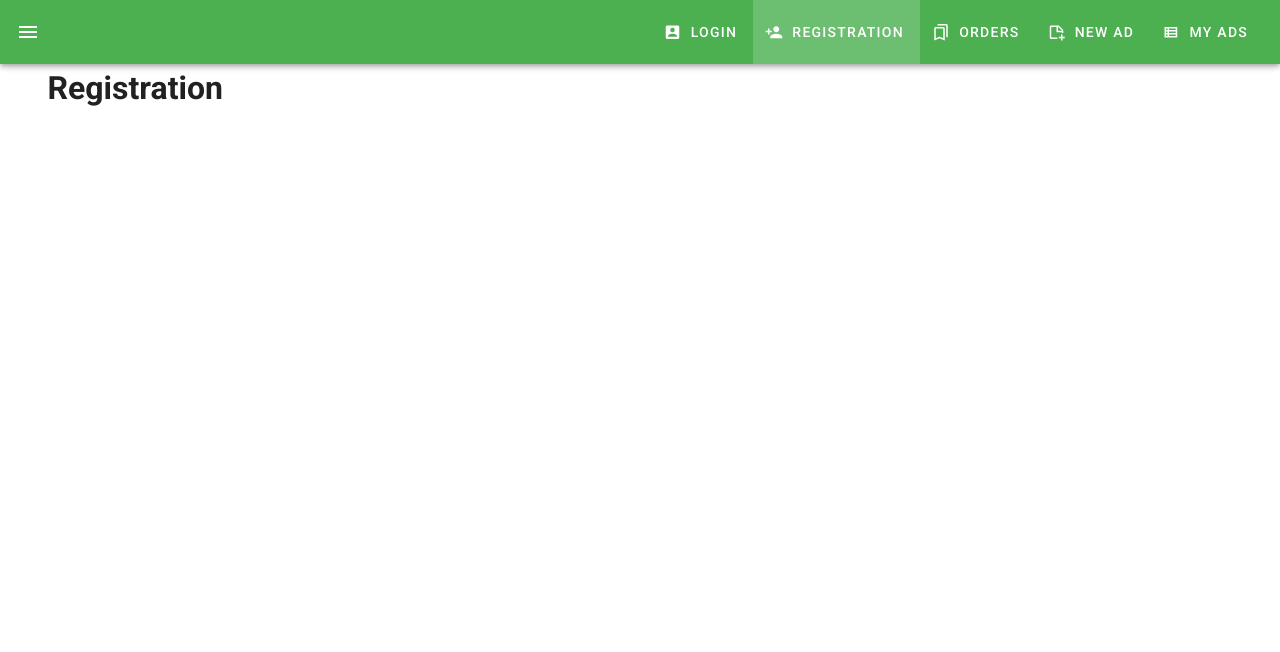
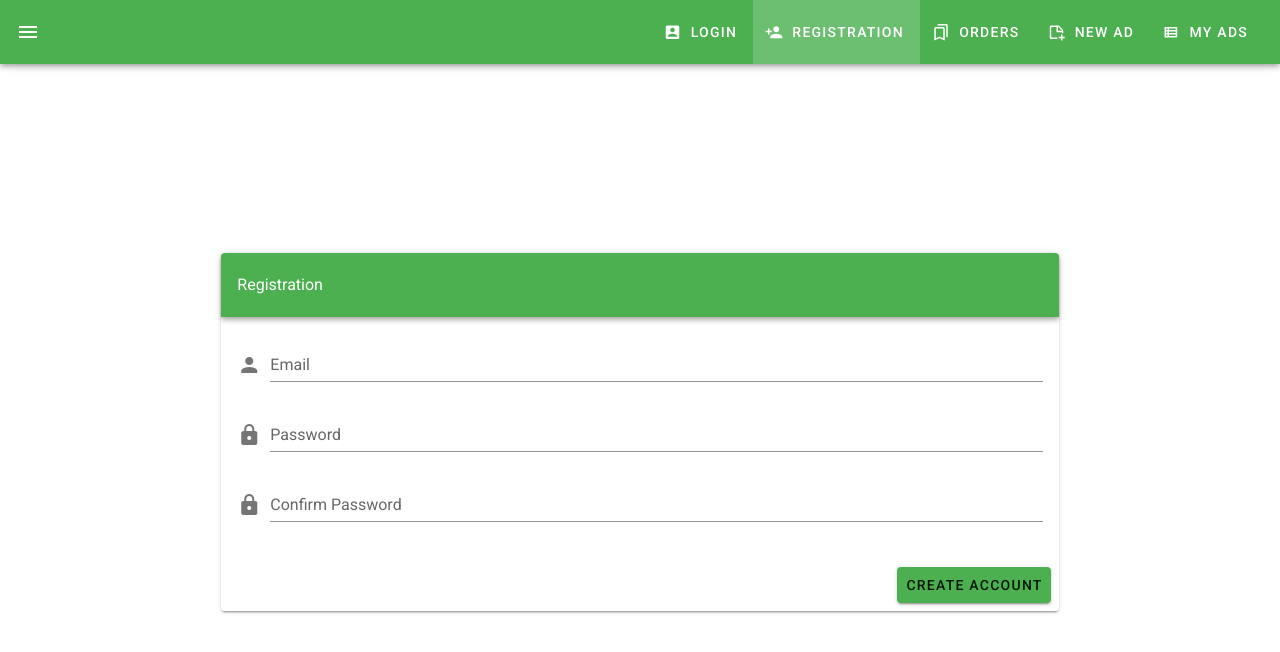
Before and after one commit to Aminna07/Git_Pro, a Vue app: page /registration in a window 1280 px wide. Shown: the top 652 px of the page. Built offline with nearby package versions, Linux system fonts and the light colour scheme.

Commit message:
Верстка страницы регистрации

```diff
--- a/src/components/Auth/Login.vue
+++ b/src/components/Auth/Login.vue
@@ -7,7 +7,7 @@
 					Login
 				</v-toolbar>
 				<v-card-text>
-					<v-form v-model="valid" ref="form" validation>
+					<v-form v-model="valid" ref="form" lazy-validation>
 						<v-text-field
 						prepend-icon="mdi-account"
 						name="email"
--- a/src/components/Auth/Registration.vue
+++ b/src/components/Auth/Registration.vue
@@ -1,17 +1,82 @@
 <template>
-	<v-container>
-		<v-layout row>
-			<v-flex xs12>
-                <h1>Registration</h1>
-                </v-flex>
+	<v-container fluid fill-height>
+		<v-layout align-center justify-center>
+		<v-flex xs12 sm8 md8>
+			<v-card class="elevetion-12">
+				<v-toolbar dark color="green">
+					Registration
+				</v-toolbar>
+				<v-card-text>
+					<v-form v-model="valid" ref="form" lazy-validation>
+						<v-text-field
+						prepend-icon="mdi-account"
+						name="email"
+						label="Email"
+						type="email"
+						v-model="email"
+						:rules="emailRules" ></v-text-field>
+						<v-text-field
+                        prepend-icon="mdi-lock"
+                        name="password"
+                        label="Password"
+                        type="password"
+						v-model="password"
+						:rules="passwordRules">
+                        </v-text-field>
+						<v-text-field
+						prepend-icon="mdi-lock"
+						name="confirm-password"
+						label="Confirm Password"
+						type="password"
+						v-model="confirmPassword"
+						:rules="confirmPasswordRules">
+						</v-text-field>
+					</v-form>
+				</v-card-text>
+				<v-card-actions>
+					<v-spacer></v-spacer>
+					<v-btn color="green" @click="onSubmit" :disabled="!valid">Create Account</v-btn>
+				</v-card-actions>
+			</v-card>
+		</v-flex>
 		</v-layout>
 	</v-container>
 </template>
+
 <script>
 export default {
 	data () {
 		return {
+			valid: false,
+			email: "",
+			password: "",
+			confirmPassword: "",
+			emailRules: [
+			v => !!v || 'E-mail is required',
+			v => /.+@.+\..+/.test(v) || 'E-mail must be valid'
+			],
+			passwordRules: [
+			v => !!v || 'Password is required',
+			v => (v && v.length >= 6) || 'Password must be more or equel than 6 characters'
+			],
+			confirmPasswordRules: [
+				v => !!v || 'Password is required',
+				v => v === this.password || 'Password should match'
+			]
+		}
+	},
+	methods: {
+		onSubmit(){
+			if (this.$refs.form.validate()){
+				const user = {
+					email: this.email,
+					password: this.password
+				}
+				console.log(user)
+			}
 		}
 	}
+
+
 }
 </script>
```
